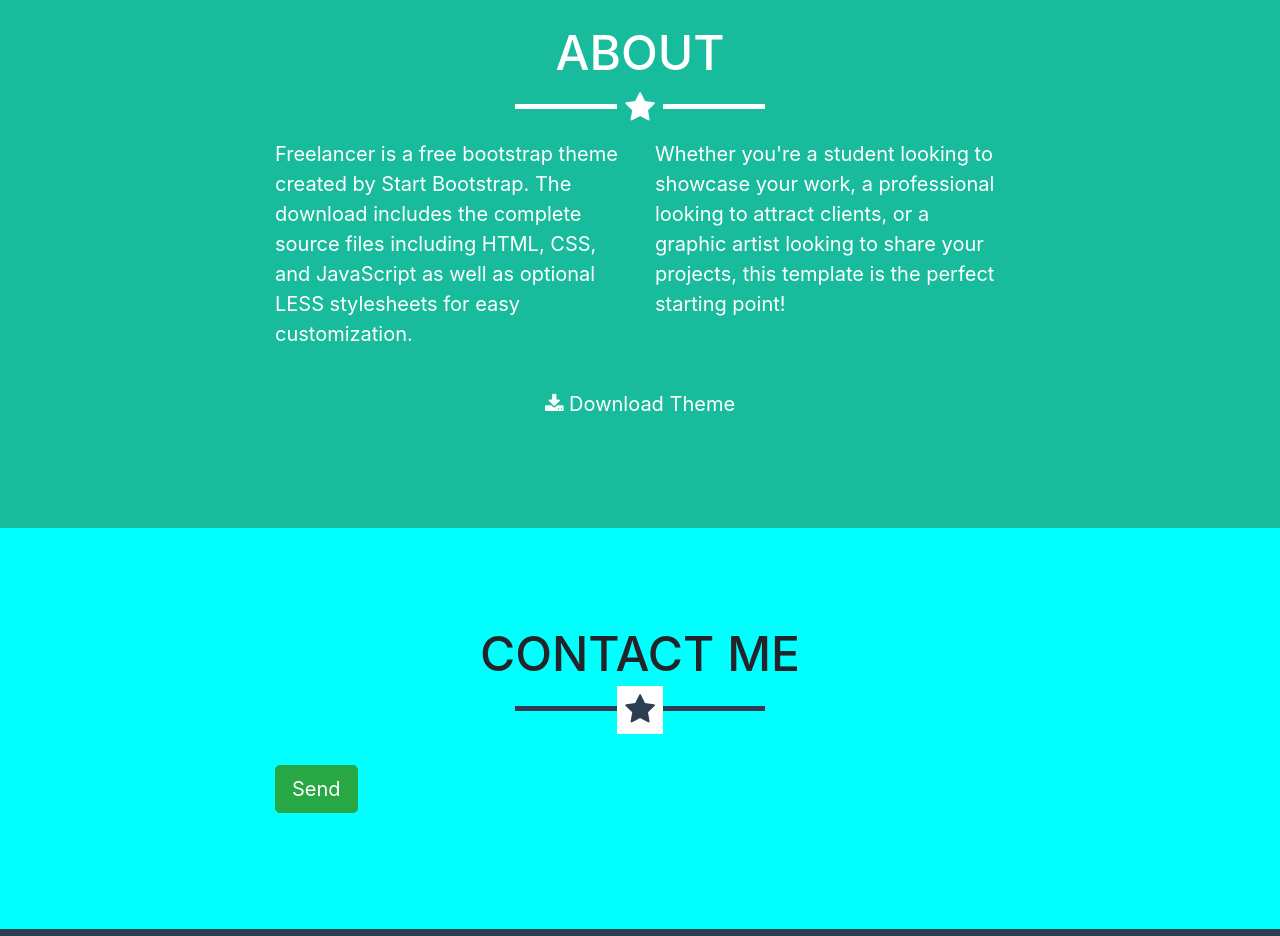
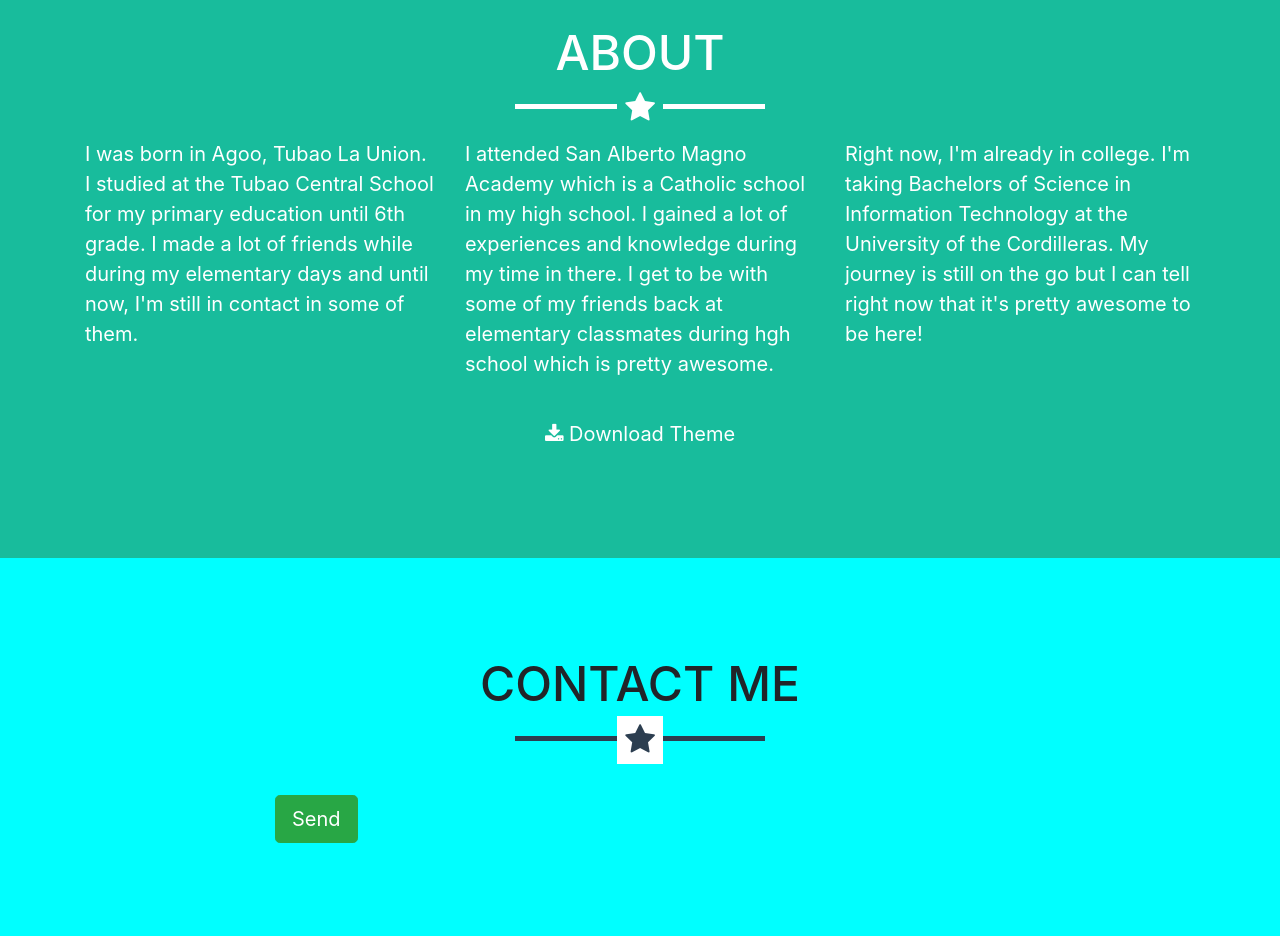
Before and after one commit to Cabalitazan/Cabalitazan.github.io, a website with bundled scripts: page index.html in a window 1280 px wide. Shown: the part 1460-2396 px from the top of the page. Built offline with nearby package versions, Linux system fonts and the light colour scheme; a script that the page names is missing.

Commit message:
Update index.html

```diff
--- a/index.html
+++ b/index.html
@@ -92,10 +92,13 @@
         <hr class="star-light">
         <div class="row">
           <div class="col-lg-4 ml-auto">
-            <p>Freelancer is a free bootstrap theme created by Start Bootstrap. The download includes the complete source files including HTML, CSS, and JavaScript as well as optional LESS stylesheets for easy customization.</p>
+            <p>I was born in Agoo, Tubao La Union. I studied at the Tubao Central School for my primary education until 6th grade. I made a lot of friends while during my elementary days and until now, I'm still in contact in some of them.</p>
           </div>
           <div class="col-lg-4 mr-auto">
-            <p>Whether you're a student looking to showcase your work, a professional looking to attract clients, or a graphic artist looking to share your projects, this template is the perfect starting point!</p>
+            <p>I attended San Alberto Magno Academy which is a Catholic school in my high school. I gained a lot of experiences and knowledge during my time in there. I get to be with some of my friends back at elementary classmates during hgh school which is pretty awesome.</p>
+          </div>
+          <div class="col-lg-4 mr-auto">
+            <p>Right now, I'm already in college. I'm taking Bachelors of Science in Information Technology at the University of the Cordilleras. My journey is still on the go but I can tell right now that it's pretty awesome to be here!</p>
           </div>
           <div class="col-lg-8 mx-auto text-center">
             <a href="#" class="btn btn-lg btn-outline">
@@ -361,7 +364,7 @@ s.setAttribute('data-timestamp', +new Date());
                   <button class="btn btn-success" type="button" data-dismiss="modal">
                     <i class="fa fa-times"></i>
 
-                    Close</button>
+                    Back</button>
                 </div>
               </div>
             </div>
```
